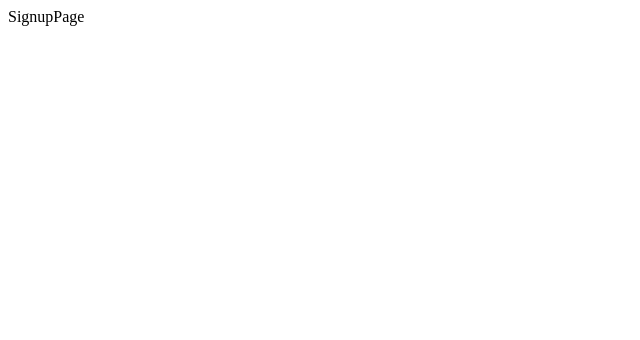
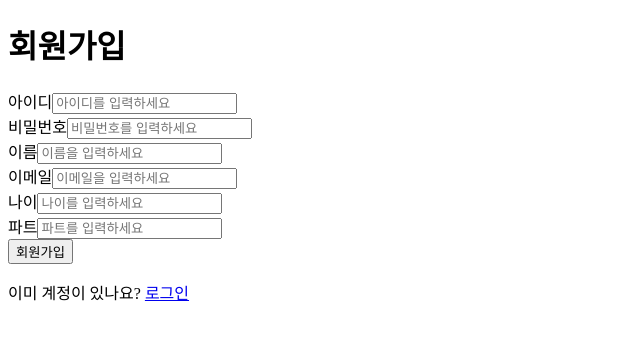
Before and after one commit to 38-lets-sopt-web/SoheeLee, a React (Vite) app in the folder week4/Homework/: page /signup in a window 1280 px wide. Shown: the top 340 px of the page, without its empty margins (0-640 px from the left). Built offline with nearby package versions, Linux system fonts and the light colour scheme.

Commit message:
feat:회원가입페이지 구조 구현

```diff
--- a/week4/Homework/src/main.tsx
+++ b/week4/Homework/src/main.tsx
@@ -4,7 +4,8 @@ import { BrowserRouter } from 'react-router-dom';
 
 import App from './App';
 
-ReactDOM.createRoot(document.getElementById('root') as HTMLElement).render(
+const root = ReactDOM.createRoot(document.getElementById('root') as HTMLElement);
+root.render(
   <React.StrictMode>
     <BrowserRouter>
       <App />
--- a/week4/Homework/src/pages/SignupPage.tsx
+++ b/week4/Homework/src/pages/SignupPage.tsx
@@ -1,5 +1,73 @@
+import { Link } from "react-router-dom";
+
 function SignupPage() {
-  return <div>SignupPage</div>;
+  return (
+    <main>
+      <h1>회원가입</h1>
+
+      <form>
+        <div>
+          <label htmlFor="signupId">아이디</label>
+          <input
+            type="text"
+            id="signupId"
+            name="signupId"
+            placeholder="아이디를 입력하세요"
+          />
+        </div>
+        <div>
+          <label htmlFor="password">비밀번호</label>
+          <input
+            type="password"
+            id="password"
+            name="password"
+            placeholder="비밀번호를 입력하세요"
+          />
+        </div>
+        <div>
+          <label htmlFor="name">이름</label>
+          <input
+            type="text"
+            id="name"
+            name="name"
+            placeholder="이름을 입력하세요"
+          />
+        </div>
+        <div>
+          <label htmlFor="email">이메일</label>
+          <input
+            type="email"
+            id="email"
+            name="email"
+            placeholder="이메일을 입력하세요"
+          />
+        </div>
+        <div>
+          <label htmlFor="age">나이</label>
+          <input
+            type="number"
+            id="age"
+            name="age"
+            placeholder="나이를 입력하세요"
+          />
+        </div>
+        <div>
+          <label htmlFor="part">파트</label>
+          <input
+            type="text"
+            id="part"
+            name="part"
+            placeholder="파트를 입력하세요"
+          />
+        </div>
+
+        <button type="submit">회원가입</button>
+      </form>
+      <p>
+        이미 계정이 있나요? <Link to="/login">로그인</Link>
+      </p>
+    </main>
+  );
 }
 
 export default SignupPage;
```
Also changed, not shown: week4/Homework/src/routes/Router.tsx (+10 -10 lines).
